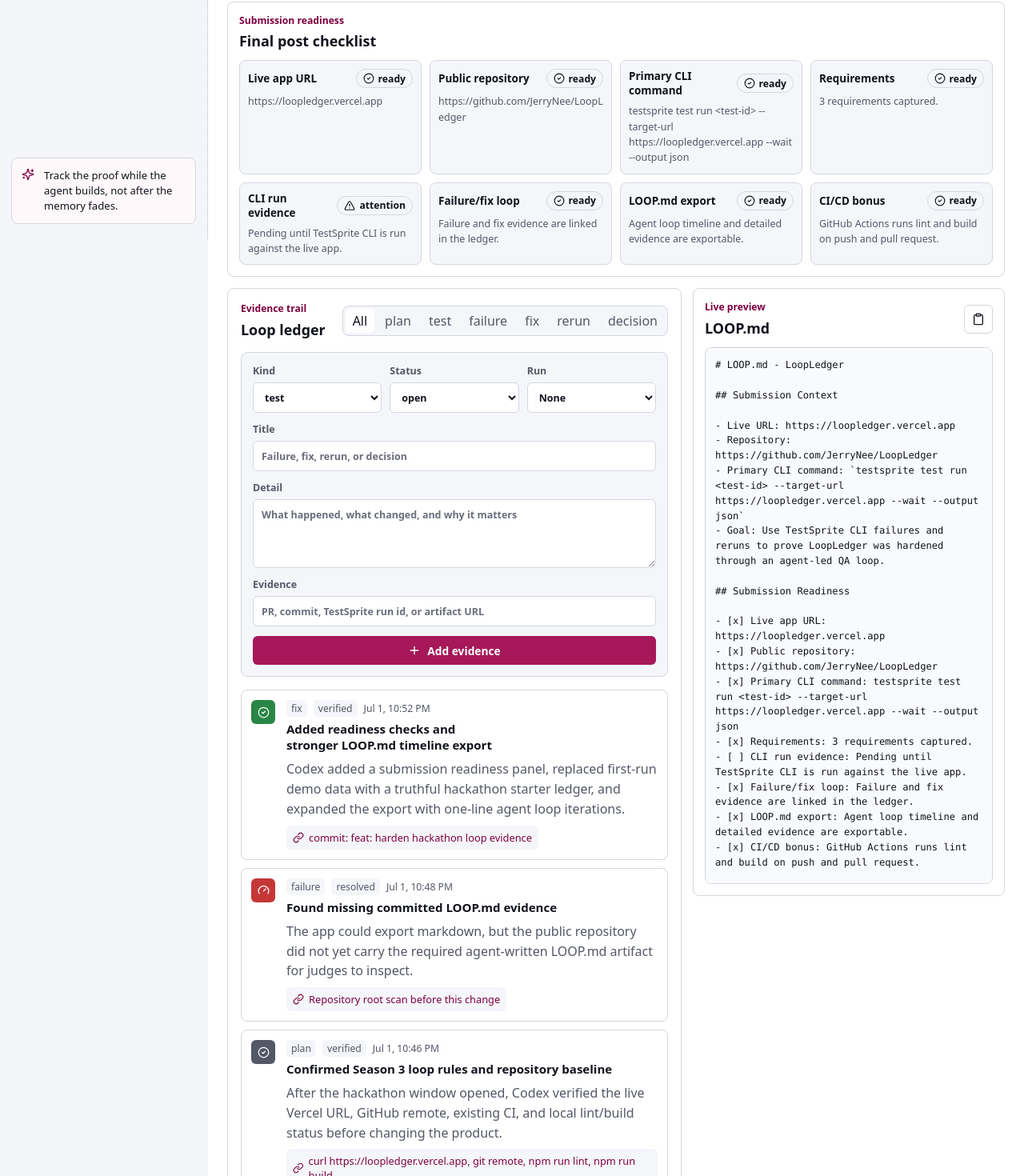
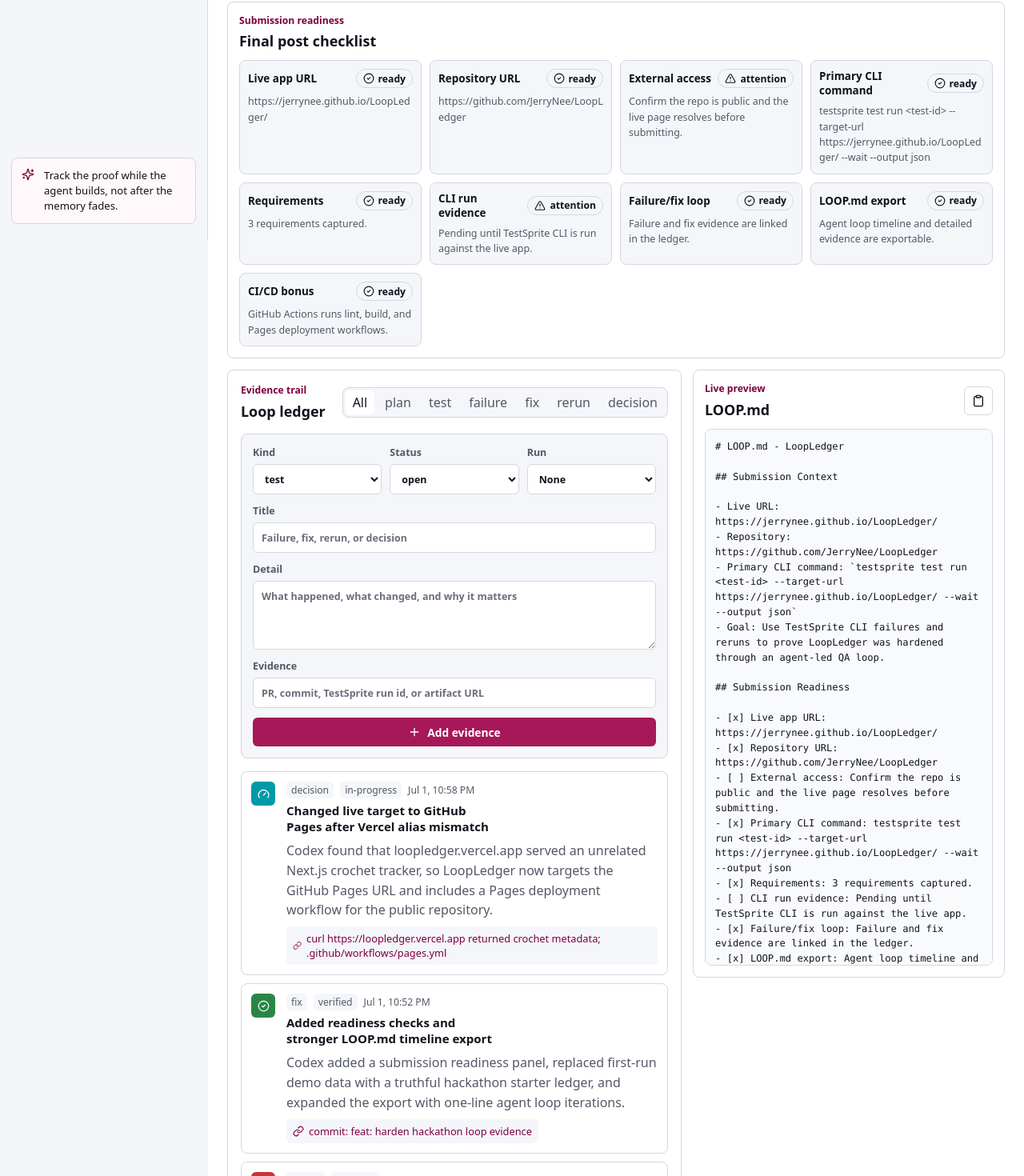
Before and after one commit to JerryNee/LoopLedger, a React (Vite) app: page / in a window 1280 px wide. Shown: the part 500-1970 px from the top of the page at 80% size. Built offline with nearby package versions, Linux system fonts and the light colour scheme.

Commit message:
ci: add github pages deployment

```diff
--- a/src/data.ts
+++ b/src/data.ts
@@ -3,10 +3,10 @@
 export const starterState: LedgerState = {
   project: {
     name: 'LoopLedger',
-    liveUrl: 'https://loopledger.vercel.app',
+    liveUrl: 'https://jerrynee.github.io/LoopLedger/',
     repoUrl: 'https://github.com/JerryNee/LoopLedger',
     testCommand:
-      'testsprite test run <test-id> --target-url https://loopledger.vercel.app --wait --output json',
+      'testsprite test run <test-id> --target-url https://jerrynee.github.io/LoopLedger/ --wait --output json',
     submissionGoal:
       'Use TestSprite CLI failures and reruns to prove LoopLedger was hardened through an agent-led QA loop.',
   },
@@ -47,8 +47,8 @@
       status: 'verified',
       title: 'Confirmed Season 3 loop rules and repository baseline',
       detail:
-        'After the hackathon window opened, Codex verified the live Vercel URL, GitHub remote, existing CI, and local lint/build status before changing the product.',
-      evidence: 'curl https://loopledger.vercel.app, git remote, npm run lint, npm run build',
+        'After the hackathon window opened, Codex verified the GitHub remote, existing CI, local lint/build status, and intended live URL before changing the product.',
+      evidence: 'git remote, npm run lint, npm run build, curl https://loopledger.vercel.app',
       linkedRequirementId: 'req-loop-md',
       createdAt: '2026-07-01T22:46:00.000Z',
     },
@@ -74,15 +74,26 @@
       linkedRequirementId: 'req-readiness',
       createdAt: '2026-07-01T22:52:00.000Z',
     },
+    {
+      id: 'entry-deploy-001',
+      kind: 'decision',
+      status: 'in-progress',
+      title: 'Changed live target to GitHub Pages after Vercel alias mismatch',
+      detail:
+        'Codex found that loopledger.vercel.app served an unrelated Next.js crochet tracker, so LoopLedger now targets the GitHub Pages URL and includes a Pages deployment workflow for the public repository.',
+      evidence: 'curl https://loopledger.vercel.app returned crochet metadata; .github/workflows/pages.yml',
+      linkedRequirementId: 'req-cli',
+      createdAt: '2026-07-01T22:58:00.000Z',
+    },
   ],
 };
 
 export const demoState: LedgerState = {
   project: {
     name: 'LoopLedger',
-    liveUrl: 'https://loopledger.vercel.app',
+    liveUrl: 'https://jerrynee.github.io/LoopLedger/',
     repoUrl: 'https://github.com/JerryNee/LoopLedger',
-    testCommand: 'testsprite test run <test-id> --target-url https://loopledger.vercel.app --wait --output json',
+    testCommand: 'testsprite test run <test-id> --target-url https://jerrynee.github.io/LoopLedger/ --wait --output json',
     submissionGoal:
       'Prove that the agent used TestSprite CLI failures and reruns to harden the final web app.',
   },
@@ -121,8 +132,8 @@
       requirementId: 'req-export',
       label: 'Export preview smoke',
       command:
-        'testsprite test run test_export_preview --target-url https://loopledger.vercel.app --wait --output json',
-      targetUrl: 'https://loopledger.vercel.app',
+        'testsprite test run test_export_preview --target-url https://jerrynee.github.io/LoopLedger/ --wait --output json',
+      targetUrl: 'https://jerrynee.github.io/LoopLedger/',
       status: 'failed',
       durationSec: 184,
       credits: 0.6,
@@ -134,8 +145,8 @@
       requirementId: 'req-export',
       label: 'Export preview rerun',
       command:
-        'testsprite test rerun test_export_preview --target-url https://loopledger.vercel.app --wait --output json',
-      targetUrl: 'https://loopledger.vercel.app',
+        'testsprite test rerun test_export_preview --target-url https://jerrynee.github.io/LoopLedger/ --wait --output json',
+      targetUrl: 'https://jerrynee.github.io/LoopLedger/',
       status: 'passed',
       durationSec: 126,
       credits: 0.2,
--- a/src/readiness.ts
+++ b/src/readiness.ts
@@ -19,6 +19,9 @@
     entryKinds.has('failure') && (entryKinds.has('fix') || entryKinds.has('rerun'));
   const testSpriteRuns = state.runs.filter(run => run.command.toLowerCase().includes('testsprite'));
   const hasExportableLoop = state.entries.length > 0 && (markdown.length === 0 || markdown.length > 800);
+  const externalAccessConfirmed = state.entries.some(entry =>
+    `${entry.title} ${entry.detail} ${entry.evidence}`.toLowerCase().includes('external access confirmed'),
+  );
 
   return [
     {
@@ -29,12 +32,20 @@
     },
     {
       id: 'repo-url',
-      label: 'Public repository',
+      label: 'Repository URL',
       status:
         hasHttpUrl(state.project.repoUrl) && state.project.repoUrl.includes('github.com')
           ? 'ready'
           : 'attention',
-      detail: state.project.repoUrl || 'Add the GitHub repository URL.',
+      detail: state.project.repoUrl || 'Add the GitHub repository URL before submission.',
+    },
+    {
+      id: 'external-access',
+      label: 'External access',
+      status: externalAccessConfirmed ? 'ready' : 'attention',
+      detail: externalAccessConfirmed
+        ? 'Unauthenticated access to the repo and live app has been confirmed.'
+        : 'Confirm the repo is public and the live page resolves before submitting.',
     },
     {
       id: 'cli-command',
@@ -78,7 +89,7 @@
       id: 'ci',
       label: 'CI/CD bonus',
       status: 'ready',
-      detail: 'GitHub Actions runs lint and build on push and pull request.',
+      detail: 'GitHub Actions runs lint, build, and Pages deployment workflows.',
     },
   ];
 }
--- a/vite.config.ts
+++ b/vite.config.ts
@@ -1,6 +1,7 @@
 import { defineConfig } from 'vite';
 import react from '@vitejs/plugin-react';
 
-export default defineConfig({
+export default defineConfig(({ mode }) => ({
+  base: mode === 'github-pages' ? '/LoopLedger/' : '/',
   plugins: [react()],
-});
+}));
```
Also changed, not shown: 2 other files (tests, documents, lock files or other folders).
